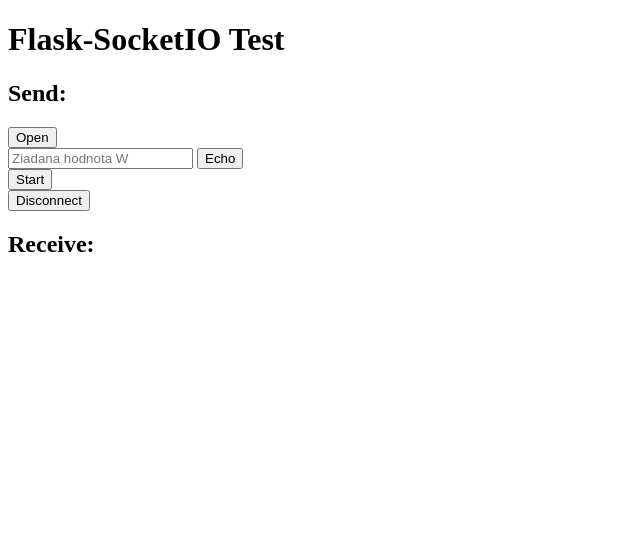
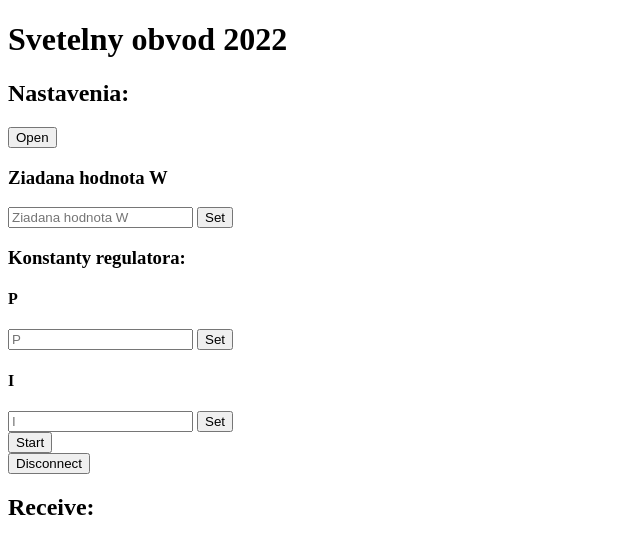
Before and after one commit to perelsob/POIT-zadanie, a Python web app: template zadanieRasp/flask/templates/index.html in a window 1280 px wide. Shown: the top 554 px of the page, without its empty margins (0-640 px from the left). Run offline with Jinja, Linux system fonts and the light colour scheme; the template is opened without the code that fills it, so the values that code supplies are empty; some libraries are stand-ins or nearby versions.

Commit message:
index.html
Posielanie parametrov P a I z klienta serveru.

```diff
--- a/zadanieRasp/flask/templates/index.html
+++ b/zadanieRasp/flask/templates/index.html
@@ -25,6 +25,7 @@
       $('form#emit').submit(function(event) {
           socket.emit('my_event', {value: $('#emit_value').val()});
           return false; });
+
       $('#buttonVal').click(function(event) {
           //console.log($('#buttonVal').val());
           socket.emit('db_event', {value: $('#buttonVal').val()});
@@ -46,22 +47,47 @@
       $('form#disconnect').submit(function(event) {
           socket.emit('disconnect_request');
           return false; });
+
+      $('form#emitP').submit(function(event) {
+        socket.emit('my_eventP', {value: $('#valueP').val()});
+          return false; });
+
+      $('form#emitI').submit(function(event) {
+        socket.emit('my_eventI', {value: $('#valueI').val()});
+          return false; });
+
+
       });
     </script>
  </head>
  <body>
-  <h1>Flask-SocketIO Test</h1>
-  <h2>Send:</h2>
+  <h1>Svetelny obvod 2022</h1>
+  <h2>Nastavenia:</h2>
 
   <form id="open" method="POST" action="#">
     <input type="submit" value="Open">
   </form>
 
-
+  <h3>Ziadana hodnota W</h3>
   <form id="emit" method="POST" action='#'>
     <input type="text" name="emit_value" id="emit_value" placeholder="Ziadana hodnota W">
-    <input type="submit" value="Echo">
+    <input type="submit" value="Set">
   </form>
+
+  <h3>Konstanty regulatora:</h3>
+
+  <h4>P</h4>
+  <form id="emitP" method="POST" action='#'>
+    <input type="text" name="valueP " id="valueP" placeholder="P">
+    <input type="submit" value="Set">
+  </form>
+
+  <h4>I</h4>
+  <form id="emitI" method="POST" action='#'>
+    <input type="text" name="valueI " id="valueI" placeholder="I">
+    <input type="submit" value="Set">
+  </form>
+
   <button id="buttonVal" type="submit" value="start">Start</button>
   <form id="disconnect" method="POST" action="#">
     <input type="submit" value="Disconnect">
```
